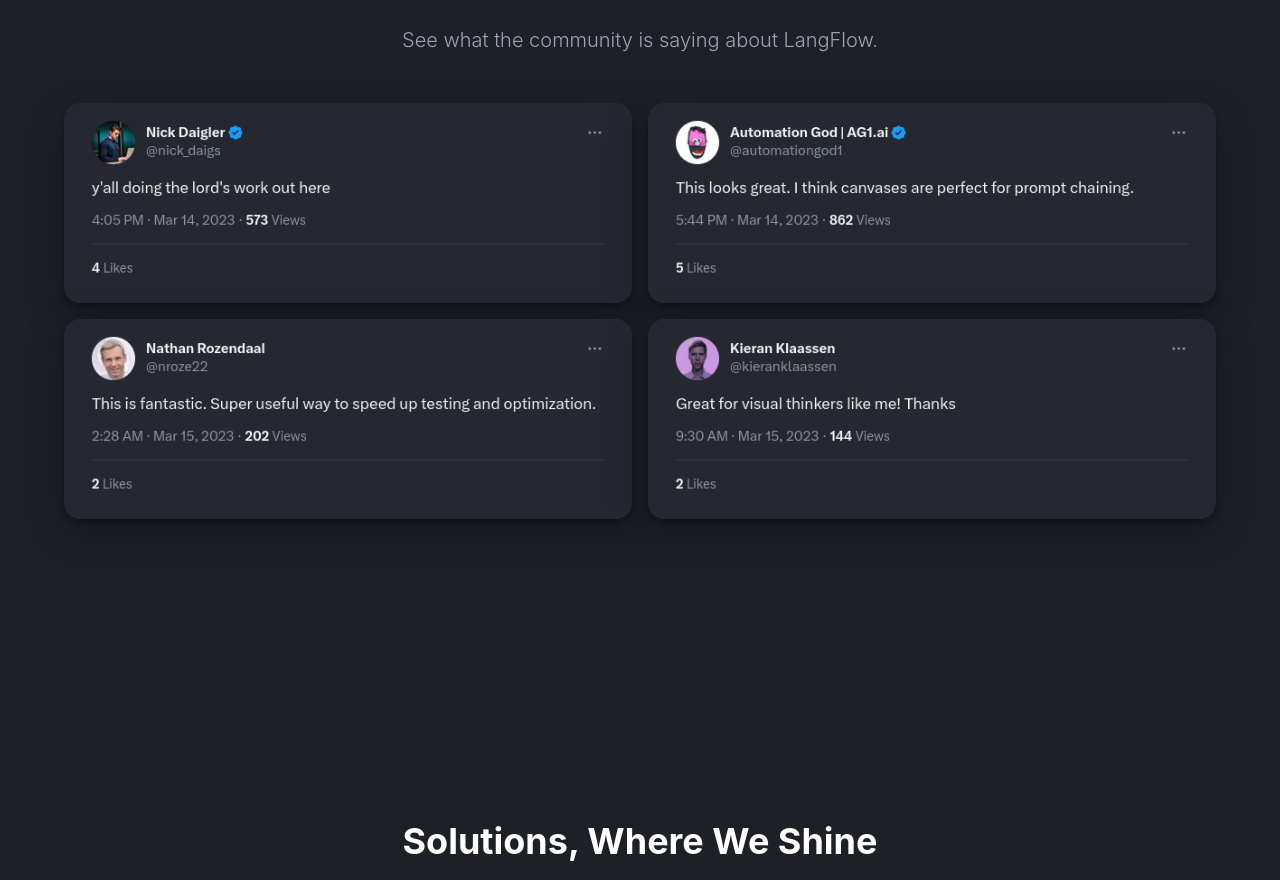
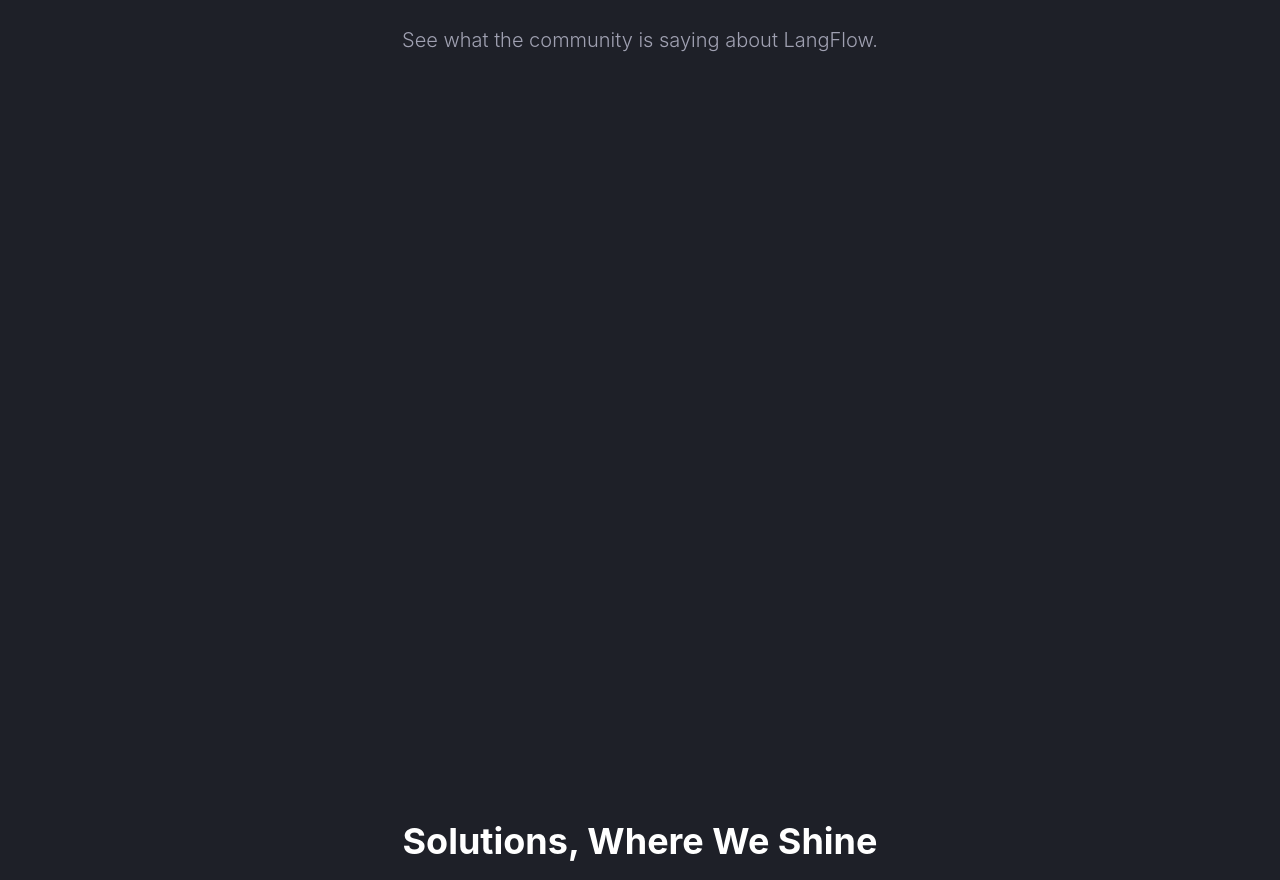
Before and after one commit to lucaseduoli/logspaceweb, a React (Create React App) app: page / in a window 1280 px wide. Shown: the part 2304-3184 px from the top of the page. Built offline with nearby package versions, Linux system fonts and the light colour scheme.

Commit message:
animations on the mosaic implemented

```diff
--- a/src/components/caseStudies/index.tsx
+++ b/src/components/caseStudies/index.tsx
@@ -25,10 +25,10 @@
 					<div className="max-w-xl mx-auto lg:max-w-7xl">
 						<h2 className="sr-only">Hear the community</h2>
 						<dl className="grid grid-cols-2 gap-4">
-							<Mosaic image={twitter1} />
-                            <Mosaic image={twitter2}/>
-                            <Mosaic image={twitter3}/>
-                            <Mosaic image={twitter4}/>
+							<Mosaic image={twitter1} delay={0} />
+                            <Mosaic image={twitter2} delay={300} />
+                            <Mosaic image={twitter3} delay={600} />
+                            <Mosaic image={twitter4} delay={900} />
 						</dl>
 					</div>
 				</div>
--- a/src/components/caseStudies/mosaic/index.tsx
+++ b/src/components/caseStudies/mosaic/index.tsx
@@ -1,6 +1,7 @@
-export default function Mosaic({image}:{image:string}){
+export default function Mosaic({image, delay}:{image:string, delay:number}){
     return(
-        <div className="h-full p-4 bg-cinder shadow-thick rounded-2xl">
+        <div data-aos="zoom-in"
+		data-aos-duration="1000" data-aos-delay={delay} className="h-full p-4 bg-cinder shadow-thick rounded-2xl">
 			<img src={image} aria-label="Tweet"/>
 		</div>
     )
```
